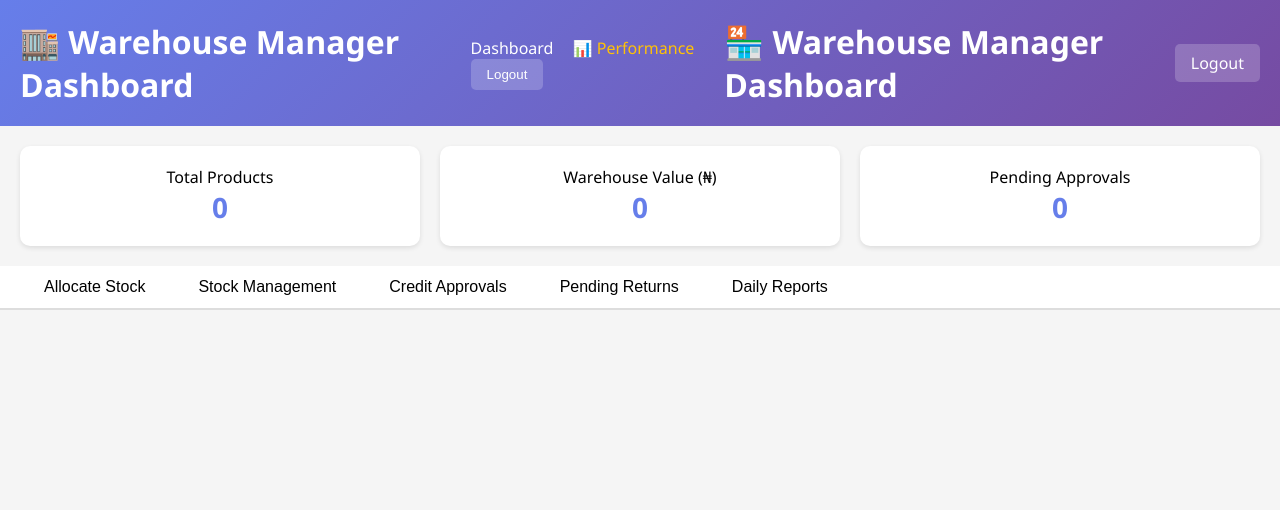
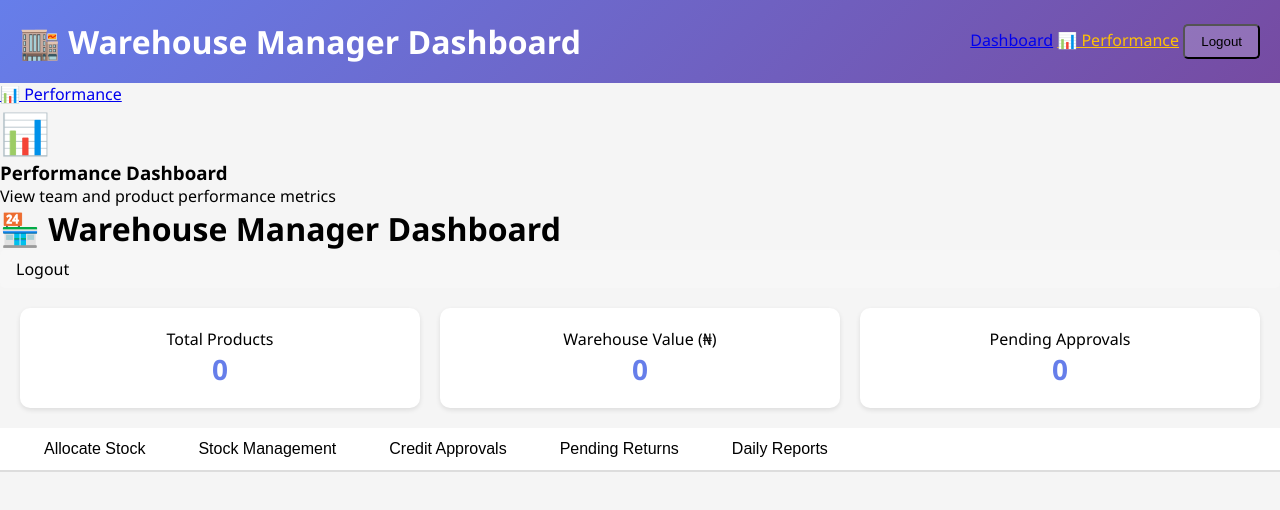
Before and after one commit to akandeaka/Smart-Warehouse-Operations-Platform, a plain HTML site: page frontend/manager-dashboard.html in a window 1280 px wide. Drawn offline with Linux system fonts and the light colour scheme; no server answers; sample sign-in values are in the browser's storage.

Commit message:
Refactor header and navigation links in dashboard

```diff
--- a/frontend/manager-dashboard.html
+++ b/frontend/manager-dashboard.html
@@ -37,13 +37,20 @@
     </style>
 </head>
 <body>
-       <div class="header">
+          <div class="header">
         <h1>🏬 Warehouse Manager Dashboard</h1>
-        <div>
-            <a href="manager-dashboard.html" style="color: white; text-decoration: none; margin-right: 15px;">Dashboard</a>
-            <a href="manager-performance.html" style="color: #ffc107; text-decoration: none; margin-right: 15px;">📊 Performance</a>
-            <button onclick="logout()" style="background: rgba(255,255,255,0.2); padding: 8px 16px; border-radius: 5px; cursor: pointer; border: none; color: white;">Logout</button>
+        <div class="nav-links">
+            <a href="manager-dashboard.html">Dashboard</a>
+            <a href="manager-performance.html" style="color: #ffc107;">📊 Performance</a>
+            <button class="logout-btn" onclick="logout()">Logout</button>
         </div>
+    </div>
+        <a href="manager-performance.html" class="nav-link">📊 Performance</a>
+        <div class="card" onclick="window.location.href='manager-performance.html'" style="cursor: pointer;">
+    <div style="font-size: 40px;">📊</div>
+    <h3>Performance Dashboard</h3>
+    <p>View team and product performance metrics</p>
+</div>
         <h1>🏪 Warehouse Manager Dashboard</h1>
         <div class="logout-btn" onclick="logout()">Logout</div>
     </div>
```
